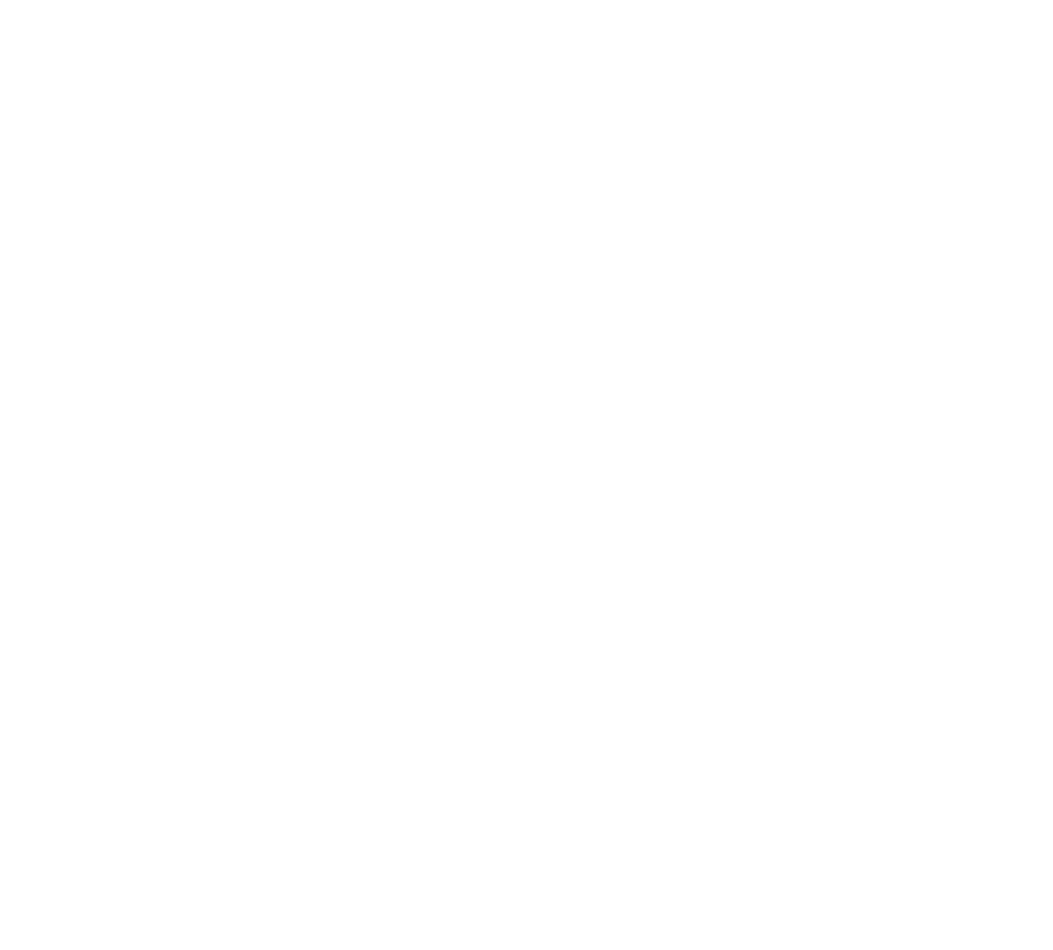
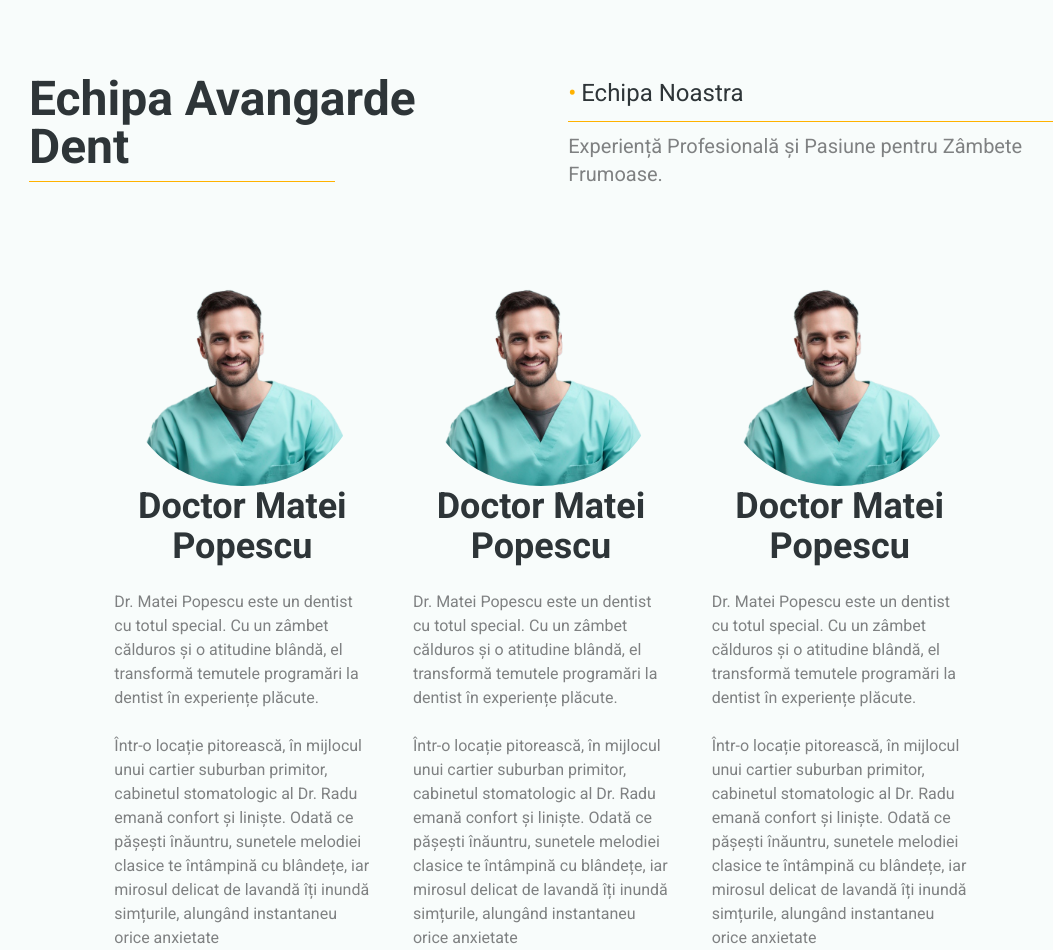
Before and after one commit to emanuelamz21/avangarde-dent-react, a React (Vite) app: page / in a window 1280 px wide. Shown: the part 1600-2550 px from the top of the page, without its empty margins (99-1152 px from the left). Before the commit the page ends 1547 px from the top, so only its background shows below. Built offline with nearby package versions, Linux system fonts and the light colour scheme.

Commit message:
Heritage Main Section added

```diff
--- /dev/null
+++ b/src/components/DentistCard.jsx
@@ -0,0 +1,30 @@
+import styles from "./DentistCard.module.css";
+
+function DentistCard() {
+  return (
+    <div className={styles.dentistCard}>
+      <img
+        src="src\assets\1.png"
+        alt="dentist-photo"
+        className={styles.dentistPhoto}
+      />
+      <h3>Doctor Matei Popescu</h3>
+      <br />
+      <p>
+        Dr. Matei Popescu este un dentist cu totul special. Cu un zâmbet
+        călduros și o atitudine blândă, el transformă temutele programări la
+        dentist în experiențe plăcute.
+      </p>
+      <br />
+      <p>
+        Într-o locație pitorească, în mijlocul unui cartier suburban primitor,
+        cabinetul stomatologic al Dr. Radu emană confort și liniște. Odată ce
+        pășești înăuntru, sunetele melodiei clasice te întâmpină cu blândețe,
+        iar mirosul delicat de lavandă îți inundă simțurile, alungând
+        instantaneu orice anxietate
+      </p>
+    </div>
+  );
+}
+
+export default DentistCard;
--- /dev/null
+++ b/src/components/DentistCard.module.css
@@ -0,0 +1,53 @@
+body {
+  font-family: "Roboto", sans-serif;
+}
+
+.dentistCard {
+  width: 20vw;
+}
+
+.dentistCard img {
+  margin: 0 auto;
+  width: 18vw;
+  border-radius: 50%;
+}
+
+.dentistCard h3 {
+  @apply text-4xl font-bold;
+  color: #2e3538;
+  text-align: center;
+}
+
+.dentistCard p {
+  @apply text-base font-normal;
+  color: #7f8182;
+}
+
+@media (max-width: 768px) {
+  .dentistCard {
+    @apply text-2xl font-bold;
+    @apply mb-10;
+    width: 60vw;
+  }
+
+  .dentistCard img {
+    width: 50vw;
+  }
+}
+
+@media (max-width: 768px) {
+  .dentistCard {
+    @apply mb-10;
+    width: 60vw;
+  }
+
+  .dentistCard img {
+    width: 50vw;
+  }
+}
+
+@media screen and (min-width: 769px) and (max-width: 1024px) {
+  .dentistCard {
+    width: 20vw;
+  }
+}
--- /dev/null
+++ b/src/components/HeritageMainSection.jsx
@@ -0,0 +1,30 @@
+import DentistCard from "./DentistCard";
+import styles from "./HeritageMainSection.module.css";
+import SectionInformation from "./SectionInformation";
+
+const info = {
+  header: "Echipa Avangarde Dent",
+  detailsHeader: "Echipa Noastra",
+  detailsParagraph:
+    "Experiență Profesională și Pasiune pentru Zâmbete Frumoase.",
+};
+
+function HeritageMainSection() {
+  return (
+    <div className={styles.background}>
+      <SectionInformation
+        header={info.header}
+        detailsHeader={info.detailsHeader}
+        detailsParagraph={info.detailsParagraph}
+      />
+
+      <div className={styles.dentistsContainer}>
+        <DentistCard />
+        <DentistCard />
+        <DentistCard />
+      </div>
+    </div>
+  );
+}
+
+export default HeritageMainSection;
--- /dev/null
+++ b/src/components/HeritageMainSection.module.css
@@ -0,0 +1,25 @@
+.background {
+  background-color: #f8fcfb;
+}
+
+.background {
+  background-color: #f8fcfb;
+}
+
+.dentistsContainer {
+  @apply flex;
+  width: 70%;
+  padding-top: 100px;
+  margin: 0 auto;
+  background-color: #f8fcfb;
+  justify-content: space-around;
+}
+
+@media (max-width: 768px) {
+  .dentistsContainer {
+    width: 100%;
+    padding-top: 50px;
+    flex-direction: column;
+    align-items: center;
+  }
+}
--- a/src/components/SectionInformation.module.css
+++ b/src/components/SectionInformation.module.css
@@ -72,6 +72,7 @@
   }
 
   .detailsContainer {
+    max-width: fit-content;
     margin-right: 20px;
     text-align: right;
   }
--- a/src/components/SectionInformationSecond.jsx
+++ /dev/null
@@ -1,23 +0,0 @@
-import styles from "./SectionInformation.module.css";
-
-function SectionInformation(props) {
-  return (
-    <>
-      <div className={styles.detailsContainer}>
-        <h3 className={styles.detailsHeader}>{props.detailsHeader}</h3>
-        <div className={styles.underline2}></div>
-
-        <p className={styles.detailsParagraph}>{props.detailsParagraph}</p>
-      </div>
-
-      <div className={styles.informationContainer}>
-        <div className={styles.headerContainer}>
-          <h1 className={styles.header}>{props.header}</h1>
-          <div className={styles.underline1}></div>
-        </div>
-      </div>
-    </>
-  );
-}
-
-export default SectionInformation;
--- a/src/components/TreatmentsList.jsx
+++ b/src/components/TreatmentsSection.jsx
@@ -1,6 +1,6 @@
 import SectionInformation from "./SectionInformation";
 import TreatmentPreview from "./TreatmentPreview";
-import styles from "./TreatmentsList.module.css";
+import styles from "./TreatmentsSection.module.css";
 
 const info = {
   header: "Cele mai Calitative Tratamente din Romania",
--- a/src/pages/Homepage.jsx
+++ b/src/pages/Homepage.jsx
@@ -1,11 +1,13 @@
+import HeritageMainSection from "../components/HeritageMainSection";
 import HeroSection from "../components/HeroSection";
-import TreatmentsList from "../components/TreatmentsList";
+import TreatmentsSection from "../components/TreatmentsSection";
 
 function Homepage() {
   return (
     <>
       <HeroSection />
-      <TreatmentsList />
+      <TreatmentsSection />
+      <HeritageMainSection />
     </>
   );
 }
```
Also changed, not shown: src/components/SectionInformationSecond.module.css (deleted, +0 -128 lines), src/assets/1.png (added), src/components/TreatmentsSection.module.css (renamed from src/components/TreatmentsList.module.css).
